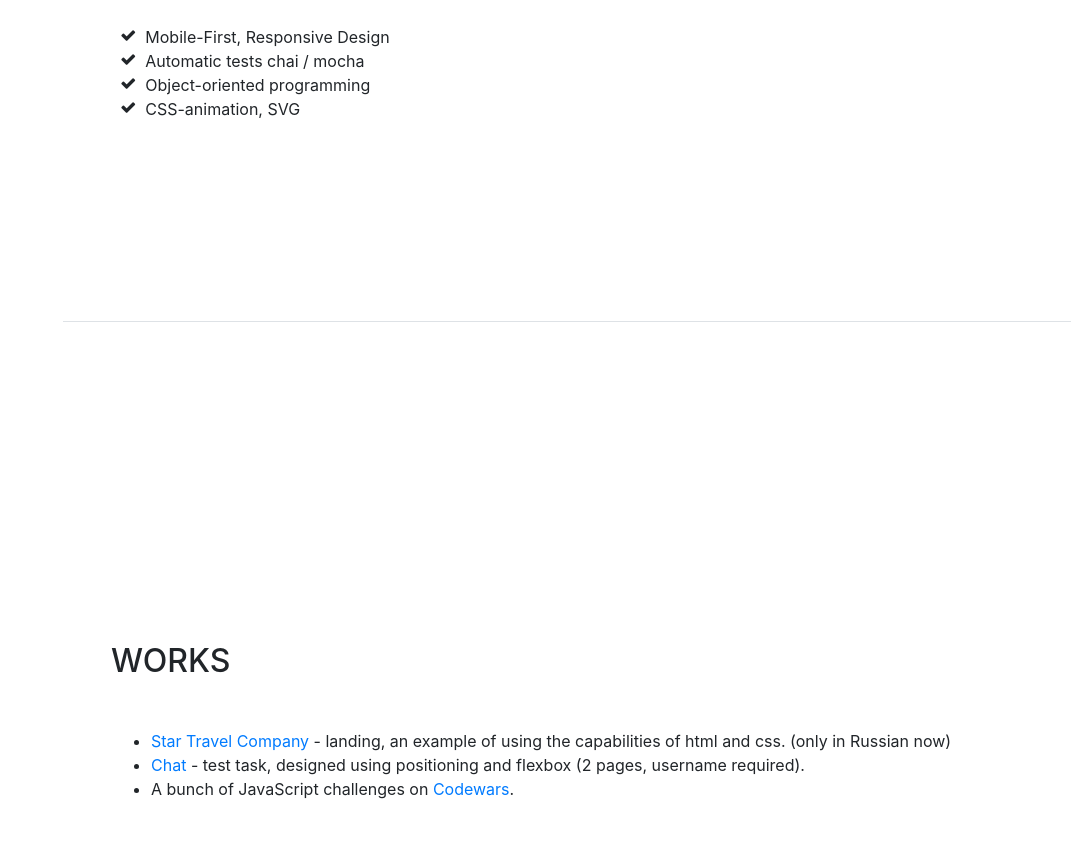
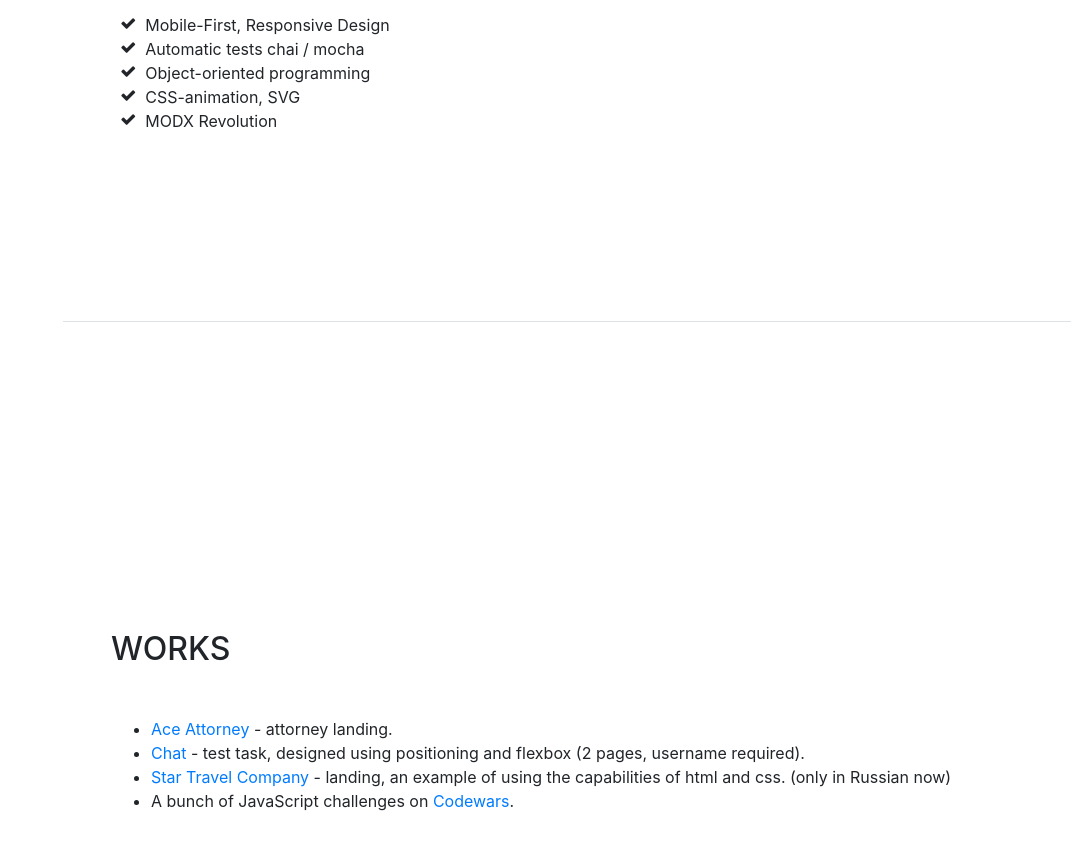
Before and after one commit to AlatusAllod/resumeEN, a website with bundled scripts: page index.html in a window 1280 px wide. Shown: the part 2878-3727 px from the top of the page, without its empty margins (209-1280 px from the left). Built offline with nearby package versions, Linux system fonts and the light colour scheme; a small style sheet from the web is missing.

Commit message:
Update index.html

```diff
--- a/index.html
+++ b/index.html
@@ -201,6 +201,9 @@
             <li>
               <i class="fa-li fa fa-check"></i>
               CSS-animation, SVG</li>
+	    <li>
+              <i class="fa-li fa fa-check"></i>
+	      MODX Revolution</li>
           </ul>
         </div>
       </section>
@@ -209,10 +212,12 @@
         <div class="my-auto">
           <h2 class="mb-5">Works</h2>
           <ul class="mb-0">
+	    <li><a href="https://alatusallod.github.io/aceattorney.io/">Ace Attorney</a>
+              - attorney landing.</li>
+  	    <li><a href="https://alatusallod.github.io/chat.io">Chat</a>
+              - test task, designed using positioning and flexbox (2 pages, username required).</li>
             <li><a href="https://alatusallod.github.io/">Star Travel Company</a>
               - landing, an example of using the capabilities of html and css. (only in Russian now)</li>
-            <li><a href="https://alatusallod.github.io/chat.io">Chat</a>
-              - test task, designed using positioning and flexbox (2 pages, username required).</li>
             <li>A bunch of JavaScript challenges on <a href="https://www.codewars.com">Codewars</a>.</li>
           </ul>
         </div>
```
